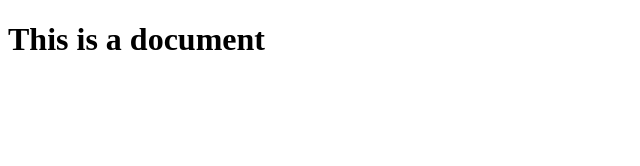
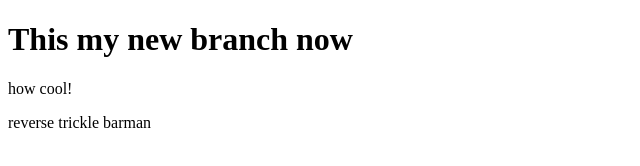
Before and after one commit to quasarblues/test, a plain HTML site: page index.html in a window 1280 px wide. Shown: the whole page, without its empty margins (0-640 px from the left). Drawn offline with Linux system fonts and the light colour scheme.

Commit message:
added new test

```diff
--- a/index.html
+++ b/index.html
@@ -9,7 +9,9 @@
 </head>
 
 <body>
-    <h1>This is a document</h1>
+    <h1>This my new branch now</h1>
+    <p>how cool!</p>
 </body>
+reverse trickle barman
 
 </html>
```
